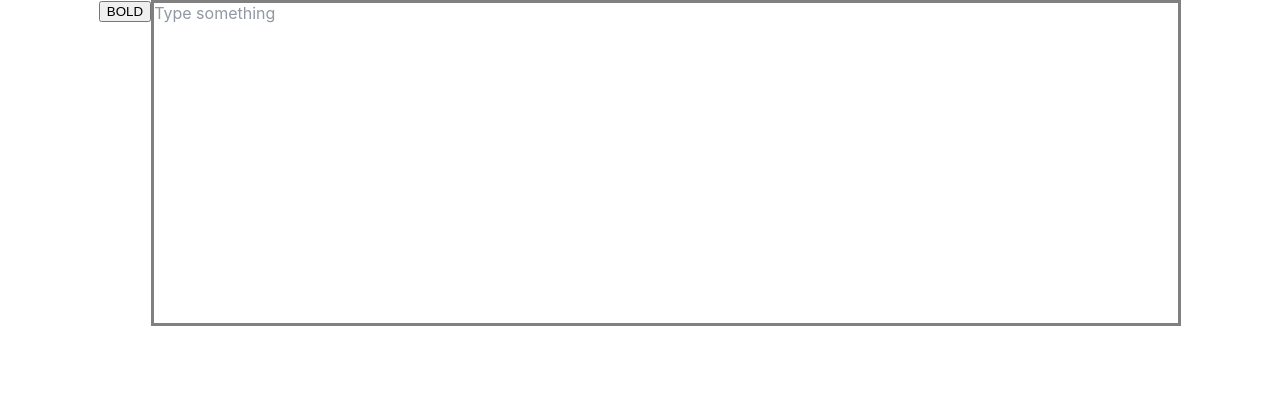
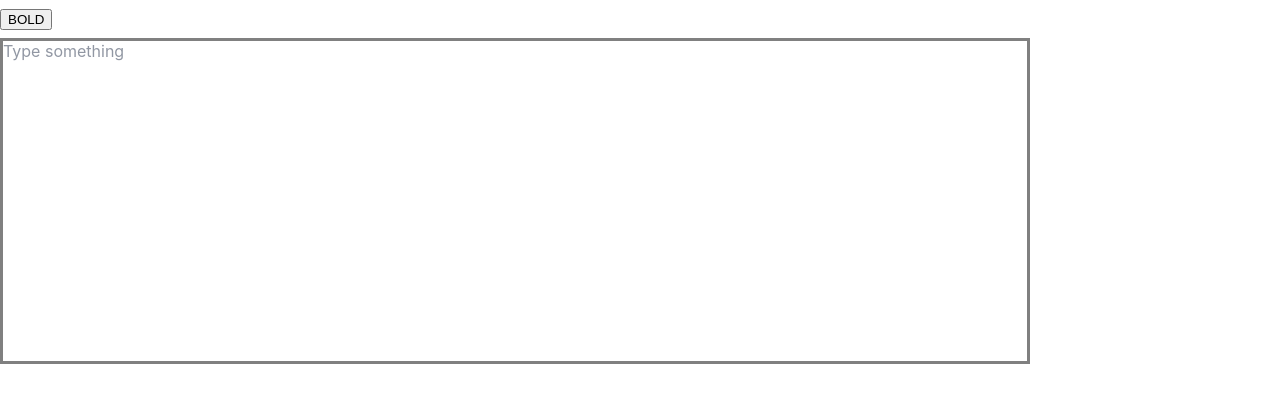
Before and after one commit to Ak1t0-Dev/text-styling-app, a React (Create React App) app: page / in a window 1280 px wide. Shown: the top 402 px of the page. Built offline with nearby package versions, Linux system fonts and the light colour scheme.

Commit message:
style: changed flex-direction row to column in App

```diff
--- a/src/App.css
+++ b/src/App.css
@@ -1,5 +1,6 @@
 .app {
   display: flex;
-  flex-direction: row;
+  flex-direction: column;
   justify-content: center;
+  gap: 0.5rem;
 }
--- a/src/components/TextEditor/TextEditor.css
+++ b/src/components/TextEditor/TextEditor.css
@@ -4,3 +4,7 @@
     width:80%;
     height: 40vh;
 }
+
+.button-list {
+    margin-top: 0.5rem;
+}
--- a/src/components/TextEditor/TextEditor.tsx
+++ b/src/components/TextEditor/TextEditor.tsx
@@ -15,7 +15,7 @@ export const TextEditor = () => {
 
   return (
     <>
-      <div>
+      <div className="button-list">
         <Button onClick={toggleBold} title={"BOLD"} />
       </div>
       <div className="editor">
```
